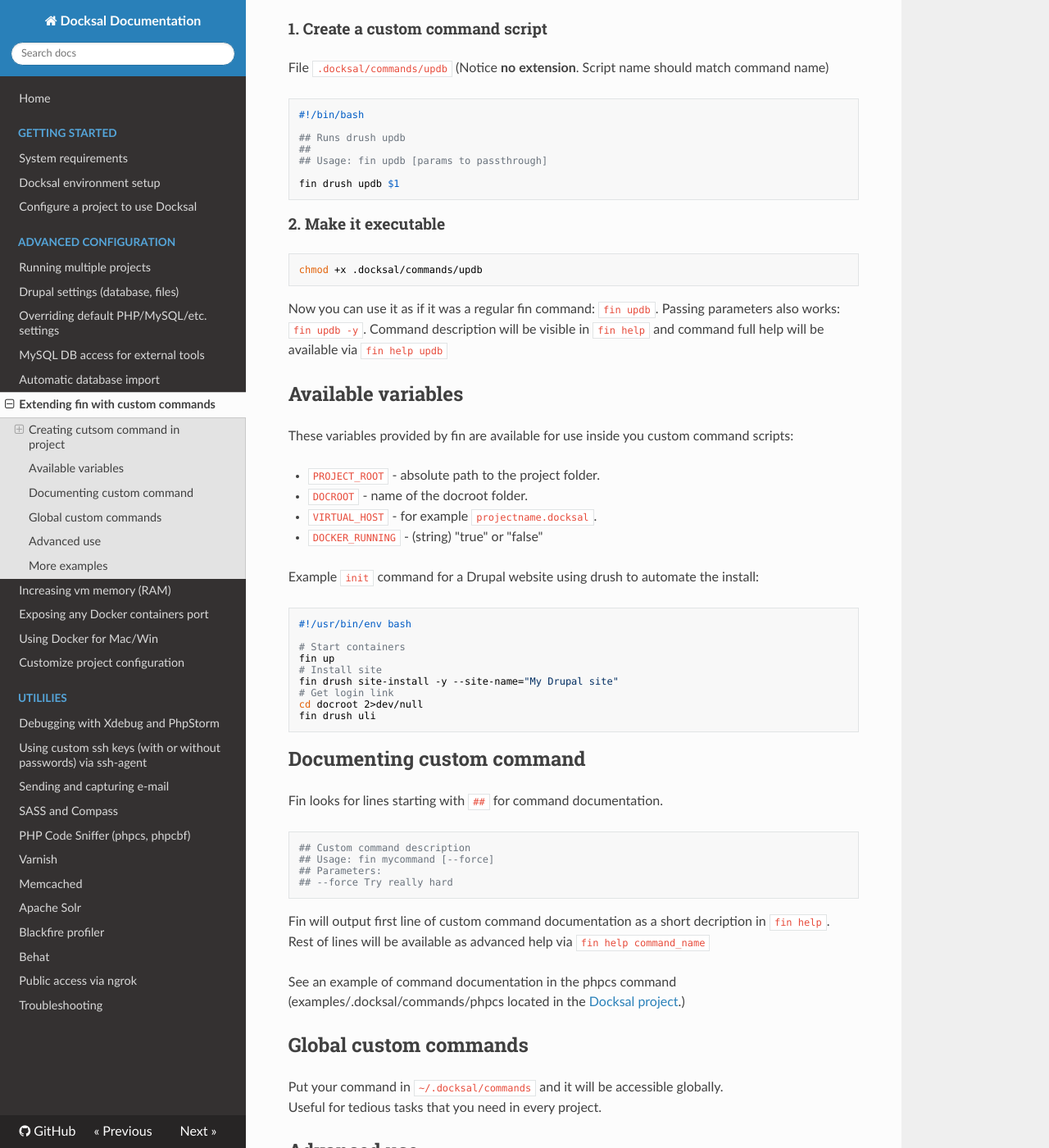
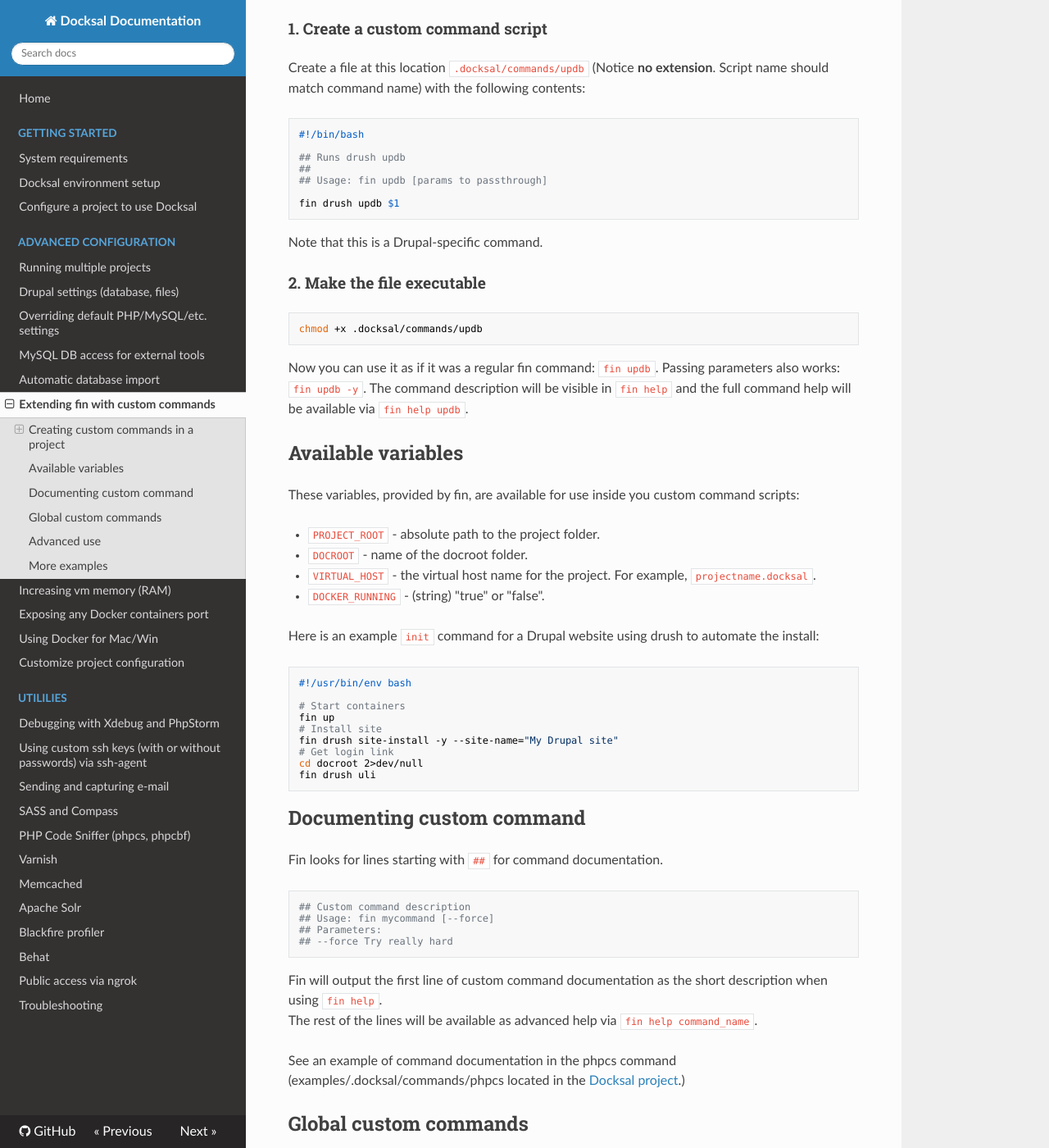
Before and after one commit to docksal/docksal, an MkDocs documentation site: the page built from docs/custom-commands.md, in a window 1280 px wide and 1400 px high, scrolled down 242 px. Shown: the whole window at 82% size. Built offline with MkDocs 1.6.1, drawn with Linux system fonts in a browser that asks for light colours; nearby versions of some CDN libraries; old or Windows-style settings are respelled for this version of MkDocs; some of the changed text lies outside the part shown.

Commit message:
Updates to custom commands doc

````diff
--- a/docs/custom-commands.md
+++ b/docs/custom-commands.md
@@ -2,11 +2,11 @@
 
 It is possible to extend fin with custom commands per project or per host.
 
-## Creating cutsom command in project
+## Creating custom commands in a project
 
 ### 1. Create a custom command script
 
-File `.docksal/commands/updb` (Notice **no extension**. Script name should match command name)
+Create a file at this location `.docksal/commands/updb` (Notice **no extension**. Script name should match command name) with the following contents:
 
 ```bash
 #!/bin/bash
@@ -18,25 +18,27 @@ File `.docksal/commands/updb` (Notice **no extension**. Script name should match
 fin drush updb $1
 ```
 
-### 2. Make it executable
+Note that this is a Drupal-specific command.
+
+### 2. Make the file executable
 
 ```
 chmod +x .docksal/commands/updb
 ```
 
-Now you can use it as if it was a regular fin command: `fin updb`. Passing parameters also works: `fin updb -y`. Command description will be visible in `fin help` and command full help will be available via `fin help updb`
+Now you can use it as if it was a regular fin command: `fin updb`. Passing parameters also works: `fin updb -y`. The command description will be visible in `fin help` and the full command help will be available via `fin help updb`.
 
 ## Available variables
 
-These variables provided by fin are available for use inside you custom command scripts:
+These variables, provided by fin, are available for use inside you custom command scripts:
 
 * `PROJECT_ROOT` - absolute path to the project folder.
 * `DOCROOT` - name of the docroot folder.
-* `VIRTUAL_HOST` - for example `projectname.docksal`.
-* `DOCKER_RUNNING` - (string) "true" or "false"
+* `VIRTUAL_HOST` - the virtual host name for the project. For example, `projectname.docksal`.
+* `DOCKER_RUNNING` - (string) "true" or "false".
 
 
-Example `init` command for a Drupal website using drush to automate the install:
+Here is an example `init` command for a Drupal website using drush to automate the install:
 
 ```bash
 #!/usr/bin/env bash
@@ -61,15 +63,15 @@ Fin looks for lines starting with `##` for command documentation.
 ## --force Try really hard
 ```
 
-Fin will output first line of custom command documentation as a short decription in `fin help`.
-Rest of lines will be available as advanced help via `fin help command_name`
+Fin will output the first line of custom command documentation as the short description when using `fin help`.
+The rest of the lines will be available as advanced help via `fin help command_name`.
 
 See an example of command documentation in the phpcs command (examples/.docksal/commands/phpcs located in the [Docksal project](https://github.com/docksal/docksal).)
 
 ## Global custom commands
 
 Put your command in `~/.docksal/commands` and it will be accessible globally.
-Useful for tedious tasks that you need in every project.
+This is useful for tedious tasks that you need in every project.
 
 ## Advanced use
 
````
